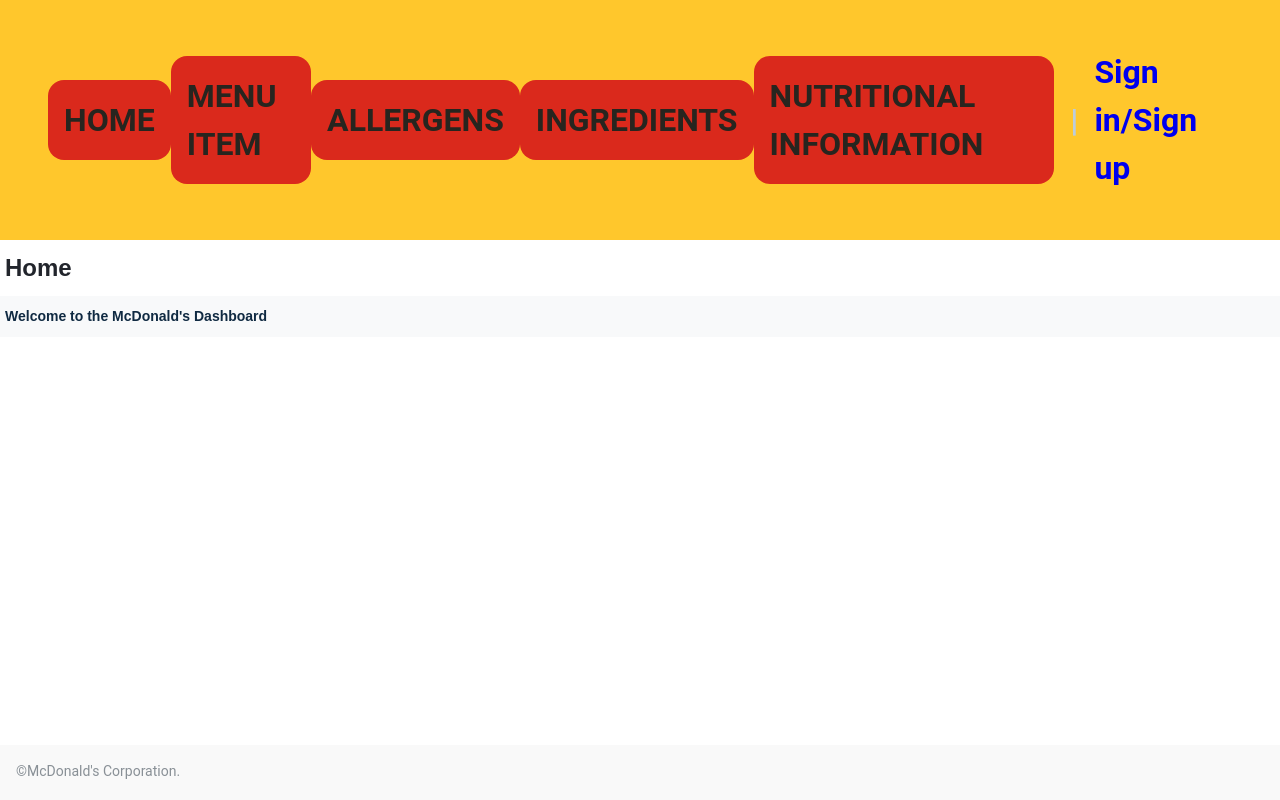
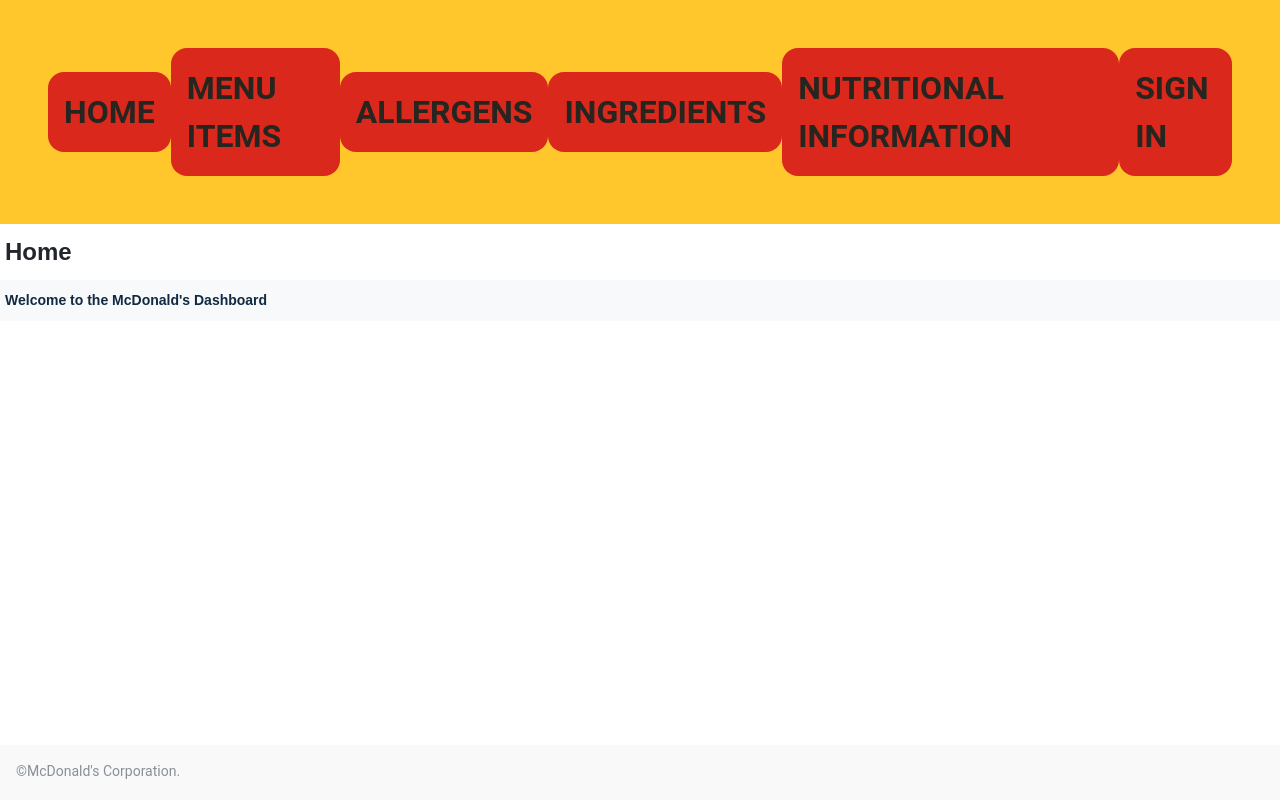
Before and after one commit to GFD1998/NEWM-N425_Group-4, a React (Create React App) app in the folder mcdonald-client/: page / in a window 1280 px wide. Built offline with nearby package versions, Linux system fonts and the light colour scheme.

Commit message:
Update Navigation.js

```diff
--- a/mcdonald-client/src/components/Navigation.js
+++ b/mcdonald-client/src/components/Navigation.js
@@ -17,14 +17,13 @@
     <>
       <nav>
             <NavLink to="/" className={NavStyles.navLinks}>HOME</NavLink>
-            <NavLink to="/menuitem" className={NavStyles.navLinks}>MENU ITEM</NavLink>
+            <NavLink to="/menuitems" className={NavStyles.navLinks}>MENU ITEMS</NavLink>
             <NavLink to="/allergen" className={NavStyles.navLinks}>ALLERGENS</NavLink>
-            <NavLink to="/ingredient" className={NavStyles.navLinks}>INGREDIENTS</NavLink>
+            <NavLink to="/ingredients" className={NavStyles.navLinks}>INGREDIENTS</NavLink>
             <NavLink to="/nutritionalinformation" className={NavStyles.navLinks}>NUTRITIONAL INFORMATION</NavLink>
-            <div className="nav-separator">|</div>
               {useAuth.isAuthed
-                  ? <NavLink to="/signout">Sign out</NavLink>
-                  : <NavLink to="/signin">Sign in/Sign up</NavLink>
+                  ? <NavLink to="/signout"className={NavStyles.navLinks}>SIGN OUT</NavLink>
+                  : <NavLink to="/signin"className={NavStyles.navLinks}>SIGN IN</NavLink>
               }
       </nav>
     </>
```
